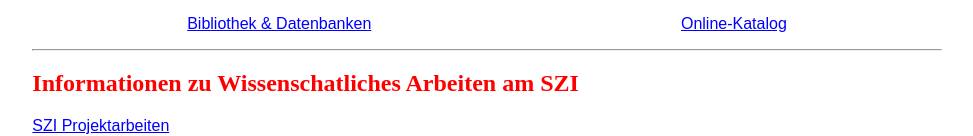
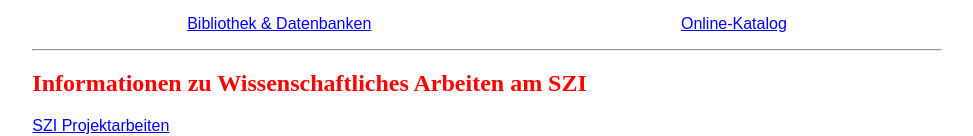
Before and after one commit to lehmeti/dhbwlinklist, a plain HTML site: page index.html in a window 1280 px wide. Shown: the part 818-954 px from the top of the page, without its empty margins (153-1126 px from the left). Drawn offline with Linux system fonts and the light colour scheme.

Commit message:
CLEANUP | Fix typo

```diff
--- a/index.html
+++ b/index.html
@@ -74,7 +74,7 @@
 
 <hr>
 
-<h2>Informationen zu Wissenschatliches Arbeiten am SZI</h2>
+<h2>Informationen zu Wissenschaftliches Arbeiten am SZI</h2>
 
 <a href="https://dhbw-loerrach.de/szi-projektarbeiten" target="_blank">SZI Projektarbeiten</a>
 
```
